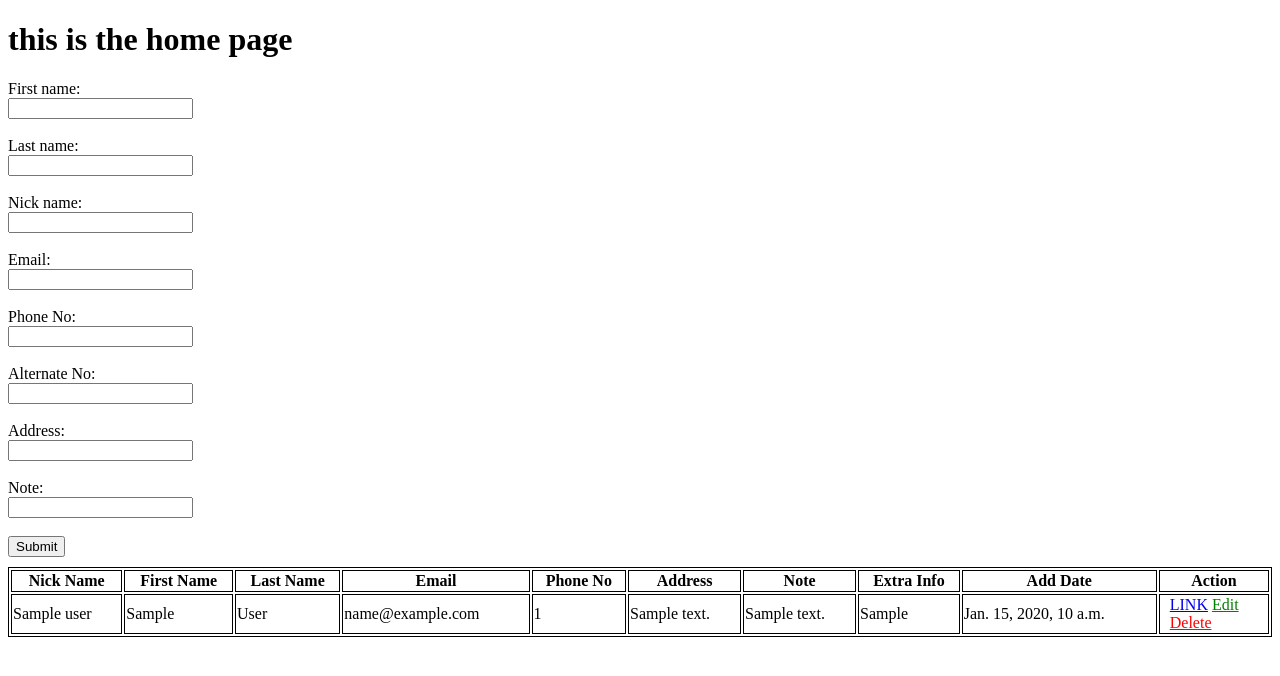
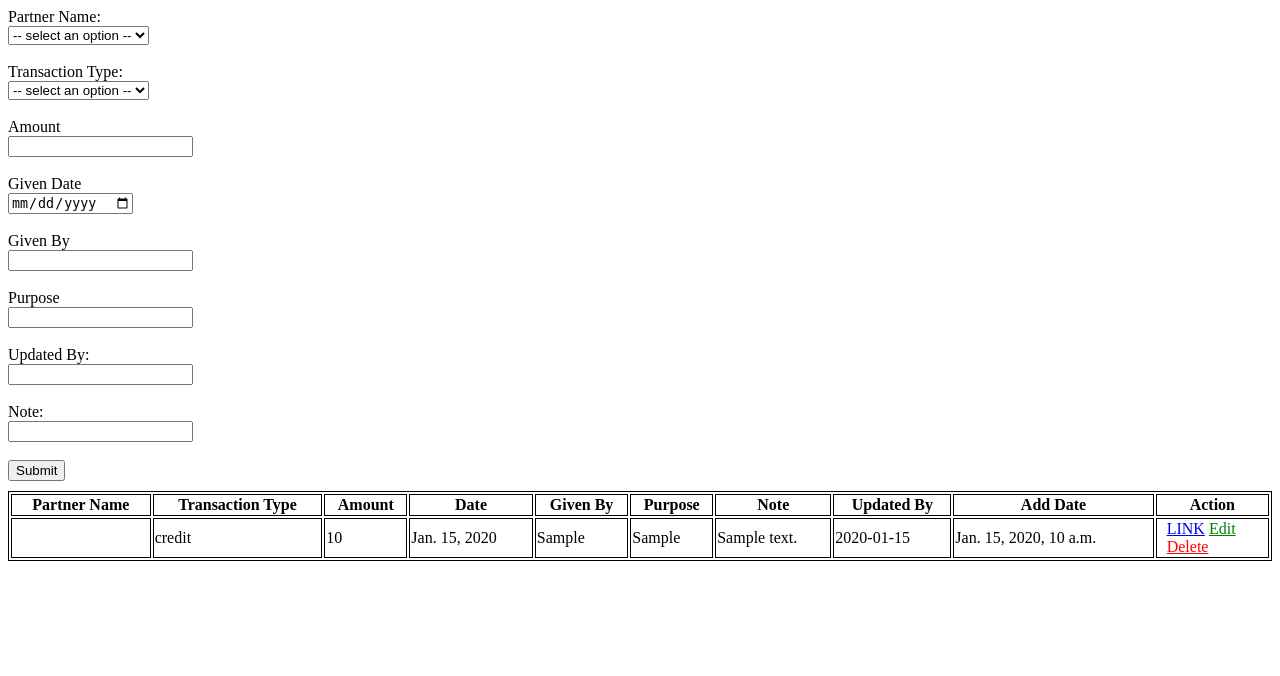
Before and after one commit to motahar-zaman/friends_venture, a Django app: template models/templates/transactions/transaction.html in a window 1280 px wide. Shown: the top 676 px of the page. Run offline with Django 5.2, Linux system fonts and the light colour scheme; tables that the repository leaves empty hold one stand-in row (values such as "Sample post"); the template is opened without the code that fills it: values that come from a table or form of the project are taken from there, most other values are stand-ins (such as "Sample title", 1, 10 or a date in 2020); data that the repository does not hold is empty.

Commit message:
Transactio API, Serializer and template correction

```diff
--- a/models/templates/transactions/transaction.html
+++ b/models/templates/transactions/transaction.html
@@ -22,59 +22,64 @@
                 width: 100%
             }
         </style>
-        <h1>
-            this is the home page
-        </h1>
         <div>
-            <form style="margin-bottom: 10px" method="post" action="/partner/">
+            <form style="margin-bottom: 10px" method="post" action="/transaction/">
                 {% csrf_token %}
-                <label for="fname">First name:</label><br>
-                <input type="hidden" id="id" name="id">
-                <input type="text" id="fname" name="first_name"><br><br>
-                <label for="lname">Last name:</label><br>
-                <input type="text" id="lname" name="last_name"><br><br>
-                <label for="nname">Nick name:</label><br>
-                <input type="text" id="nname" name="nick_name"><br><br>
-                <label for="email">Email:</label><br>
-                <input type="text" id="email" name="email"><br><br>
-                <label for="phone_number">Phone No:</label><br>
-                <input type="text" id="phone_number" name="phone_number"><br><br>
-                <label for="alternate_number">Alternate No:</label><br>
-                <input type="text" id="alternate_number" name="alternate_contact_number"><br><br>
-                <label for="address">Address:</label><br>
-                <input type="text" id="address" name="address"><br><br>
+                <label for="partner">Partner Name:</label><br>
+                <select id="partner" name="partner" required>
+                    <option disabled selected value> -- select an option -- </option>
+                    {% for item in partners %}
+                    <option value="{{ item.id }}">{{ item.nick_name }}</option>
+                    {% endfor %}
+                </select>   <br><br>
+                <label for="type">Transaction Type:</label><br>
+                <select id="type" name="type" required>
+                    <option disabled selected value> -- select an option -- </option>
+                    <option value="credit">Credit</option>
+                    <option value="debit">Debit</option>
+                </select>   <br><br>
+                <label for="amount">Amount</label><br>
+                <input type="number" id="amount" name="amount" required><br><br>
+                <label for="date">Given Date</label><br>
+                <input type="date" id="date" name="date" required><br><br>
+                <label for="given_by">Given By</label><br>
+                <input type="text" id="given_by" name="given_by" required><br><br>
+                <label for="purpose">Purpose</label><br>
+                <input type="text" id="purpose" name="purpose"><br><br>
+                <label for="updated_by">Updated By:</label><br>
+                <input type="text" id="updated_by" name="updated_by" required><br><br>
                 <label for="note">Note:</label><br>
                 <input type="text" id="note" name="note"><br><br>
                 <input type="submit" value="Submit">
             </form>
             <table>
                 <tr>
-                    <th>Nick Name</th>
-                    <th>First Name</th>
-                    <th>Last Name</th>
-                    <th>Email</th>
-                    <th>Phone No</th>
-                    <th>Address</th>
+                    <th>Partner Name</th>
+                    <th>Transaction Type</th>
+                    <th>Amount</th>
+                    <th>Date</th>
+                    <th>Given By</th>
+                    <th>Purpose</th>
                     <th>Note</th>
-                    <th>Extra Info</th>
+                    <th>Updated By</th>
                     <th>Add Date</th>
                     <th>Action</th>
                 </tr>
-                {% for user in partners %}
+                {% for item in transactions %}
                 <tr>
-                    <td>{{user.nick_name}}</td>
-                    <td>{{user.first_name}}</td>
-                    <td>{{user.last_name}}</td>
-                    <td>{{user.email}}</td>
-                    <td>{{user.phone_number}}</td>
-                    <td>{{user.address}}</td>
-                    <td>{{user.note}}</td>
-                    <td>{{user.missing_info}}</td>
-                    <td>{{user.created_at}}</td>
+                    <td>{{item.partner.first_name}} {{item.partner.last_name }}</td>
+                    <td>{{item.type}}</td>
+                    <td>{{item.amount}}</td>
+                    <td>{{item.date}}</td>
+                    <td>{{item.given_by}}</td>
+                    <td>{{item.purpose}}</td>
+                    <td>{{item.note}}</td>
+                    <td>{{item.updated_by}}</td>
+                    <td>{{item.created_at}}</td>
                     <td style="padding-left: 10px">
                         <a href="#" onclick="myFunction(); return false;">LINK</a>
                         <a style="color: green" href="javascript:editUser('user')"> Edit</a> <br>
-                        <a style="color: red" href="/delete_partner/{{user.id}}"> Delete</a>
+                        <a style="color: red" href=""> Delete</a>
                     </td>
                 </tr>
                 {% endfor %}
```
Also changed, not shown: friends_venture/serealizers.py (+14 -0 lines), friends_venture/views/transaction_view_set.py (+8 -2 lines).
